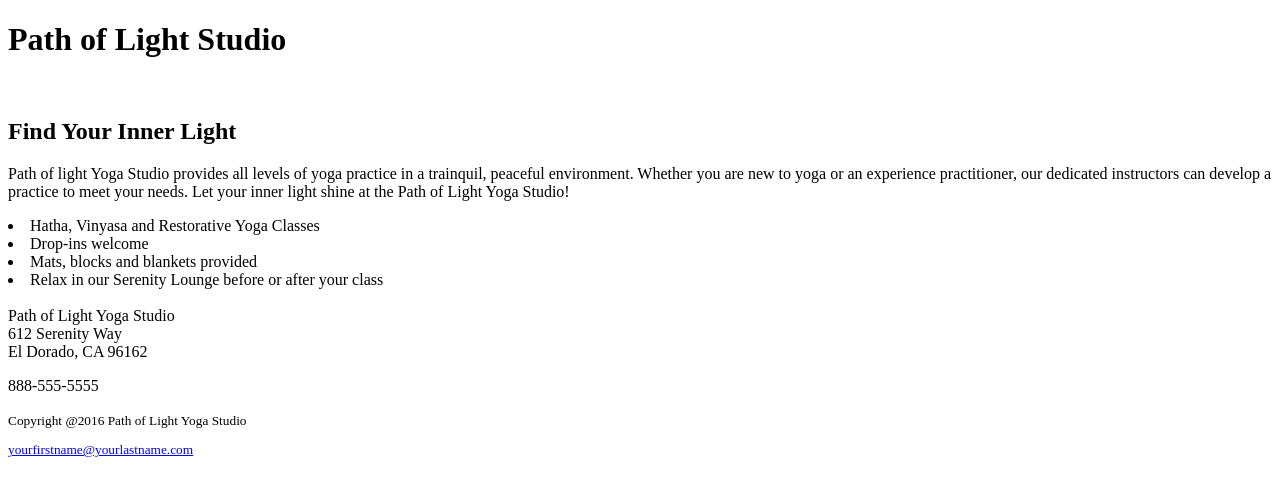
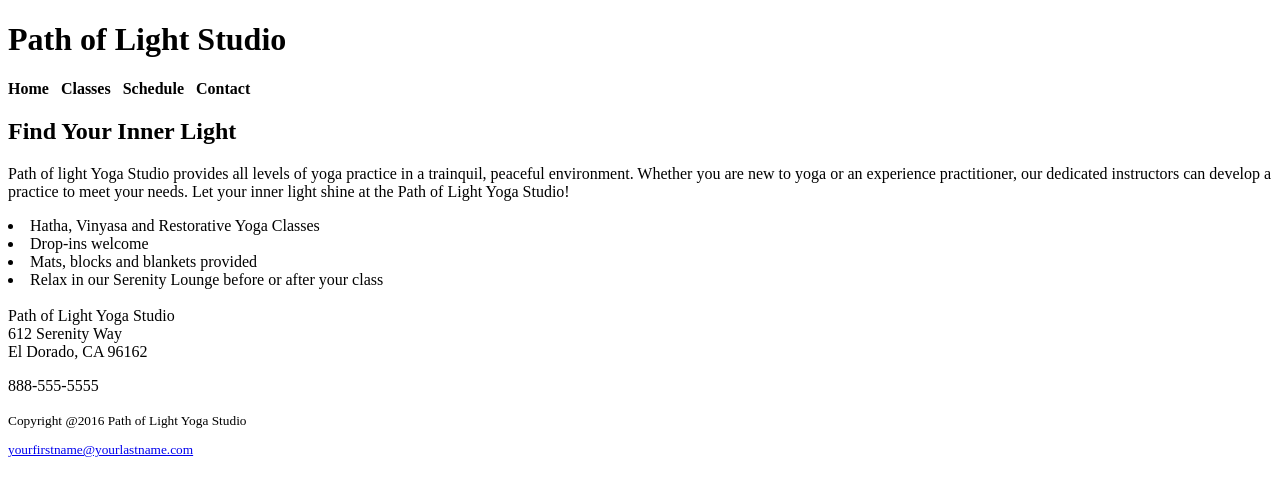
Before and after one commit to 5926002645/yoga, a plain HTML site: page index.html in a window 1280 px wide. Drawn offline with Linux system fonts and the light colour scheme.

Commit message:
Update index.html

```diff
--- a/index.html
+++ b/index.html
@@ -4,11 +4,12 @@
 <header>
 <h1>Path of Light Studio</h1>
 </header>
+    <b>Home &nbsp; Classes &nbsp; Schedule &nbsp; Contact </b>
 <nav>
-    <a href="index.html"home></a> &nbsp;
-    <a href="classes.html"classes></a> &nbsp;
-    <a href="schedule.html"schedule></a> &nbsp;
-    <a href="contact.html"contact></a> &nbsp;
+    <a href="index.html"home></a>
+    <a href="classes.html"classes></a>
+    <a href="schedule.html"schedule></a>
+    <a href="contact.html"contact></a>
 </nav>
   <h2> Find Your Inner Light</h2>
   <p> Path of light Yoga Studio provides all levels of yoga practice in a trainquil, peaceful environment. Whether you are new to yoga or an experience practitioner, our dedicated instructors can develop a practice to meet your needs. Let your inner light shine at the Path of Light Yoga Studio!</p>
```
